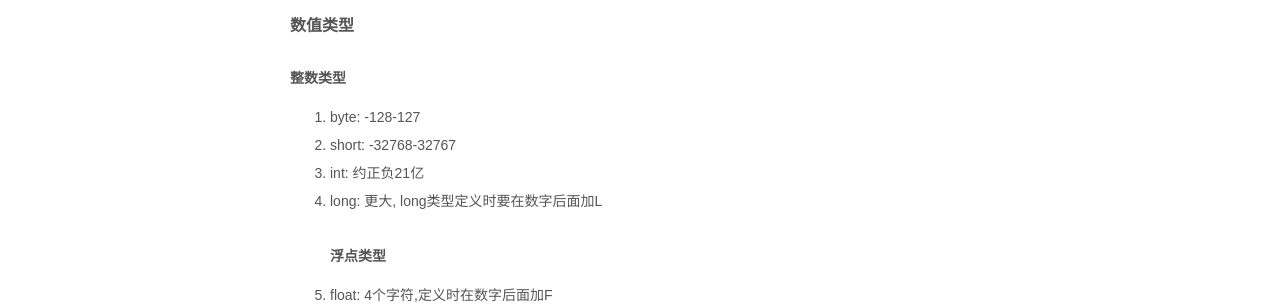
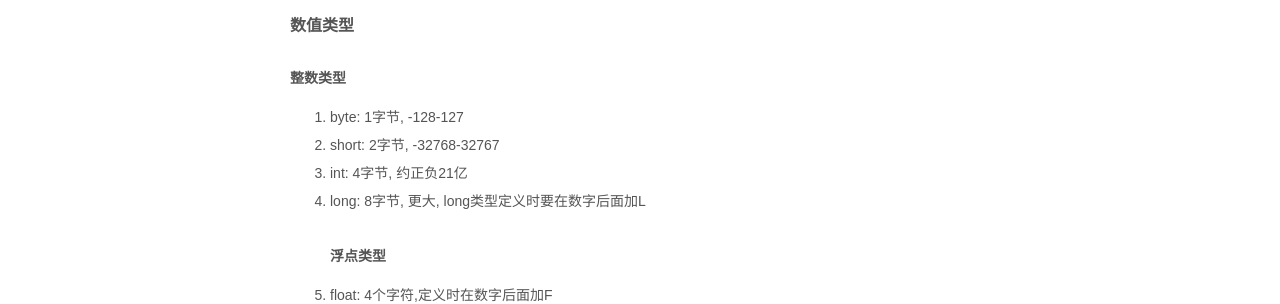
Before and after one commit to Revenant-S/Revenant-S, a Jekyll site: the page built from _posts/2021-03-12-Java语法基础.md, in a window 1280 px wide. Shown: the part 1492-1796 px from the top of the page. Built offline with Jekyll 4.4.1, drawn with Linux system fonts in a browser that asks for light colours; some web fonts are replaced; comment, search, counter and statistics services are not loaded.

Commit message:
修改文件: _posts/2021-03-12-Java语法基础.md

```diff
--- a/_posts/2021-03-12-Java语法基础.md
+++ b/_posts/2021-03-12-Java语法基础.md
@@ -53,10 +53,10 @@ tags:
 ### 基本类型Primitive Type
 #### 数值类型
 ##### 整数类型
-1. byte: -128-127
-2. short: -32768-32767
-3. int: 约正负21亿
-4. long: 更大, long类型定义时要在数字后面加L
+1. byte: 1字节, -128-127
+2. short: 2字节, -32768-32767
+3. int: 4字节, 约正负21亿
+4. long: 8字节, 更大, long类型定义时要在数字后面加L
 ##### 浮点类型
 1. float: 4个字符,定义时在数字后面加F
 2. double: 8个字符
```
